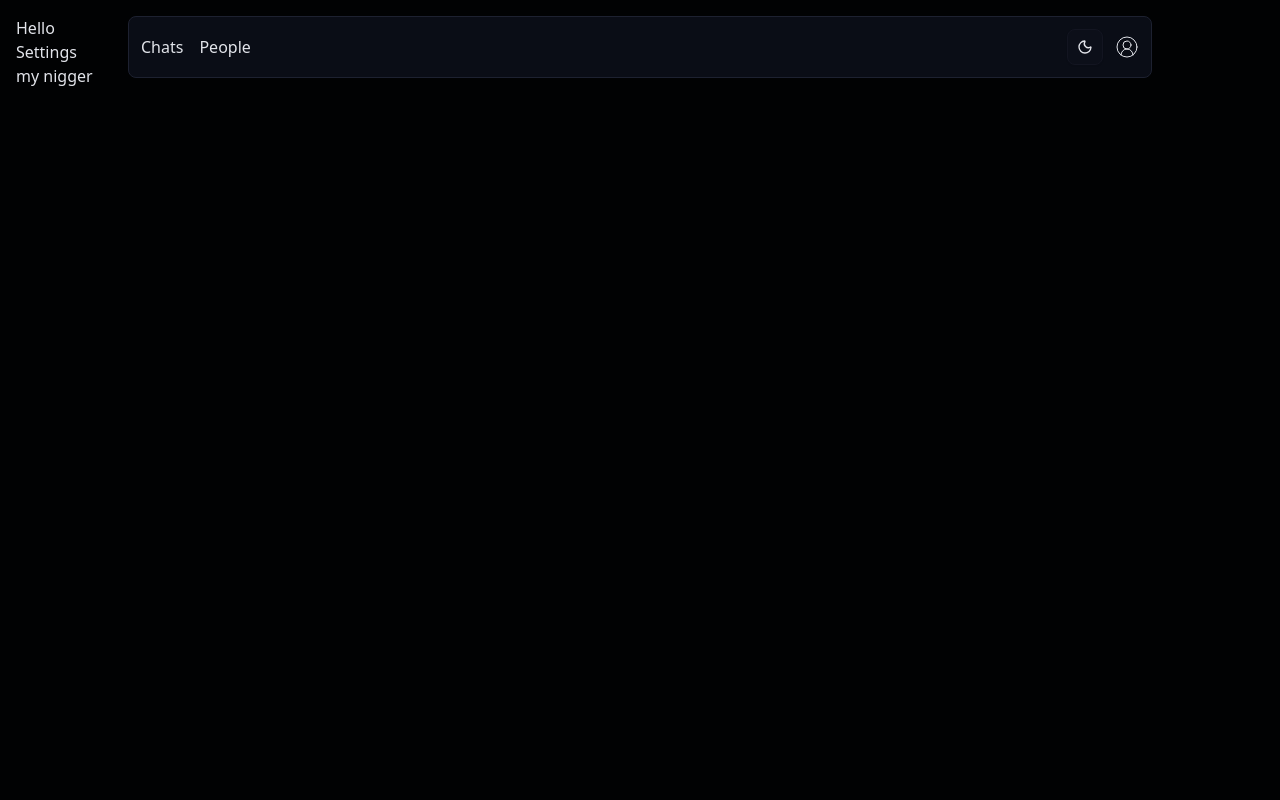
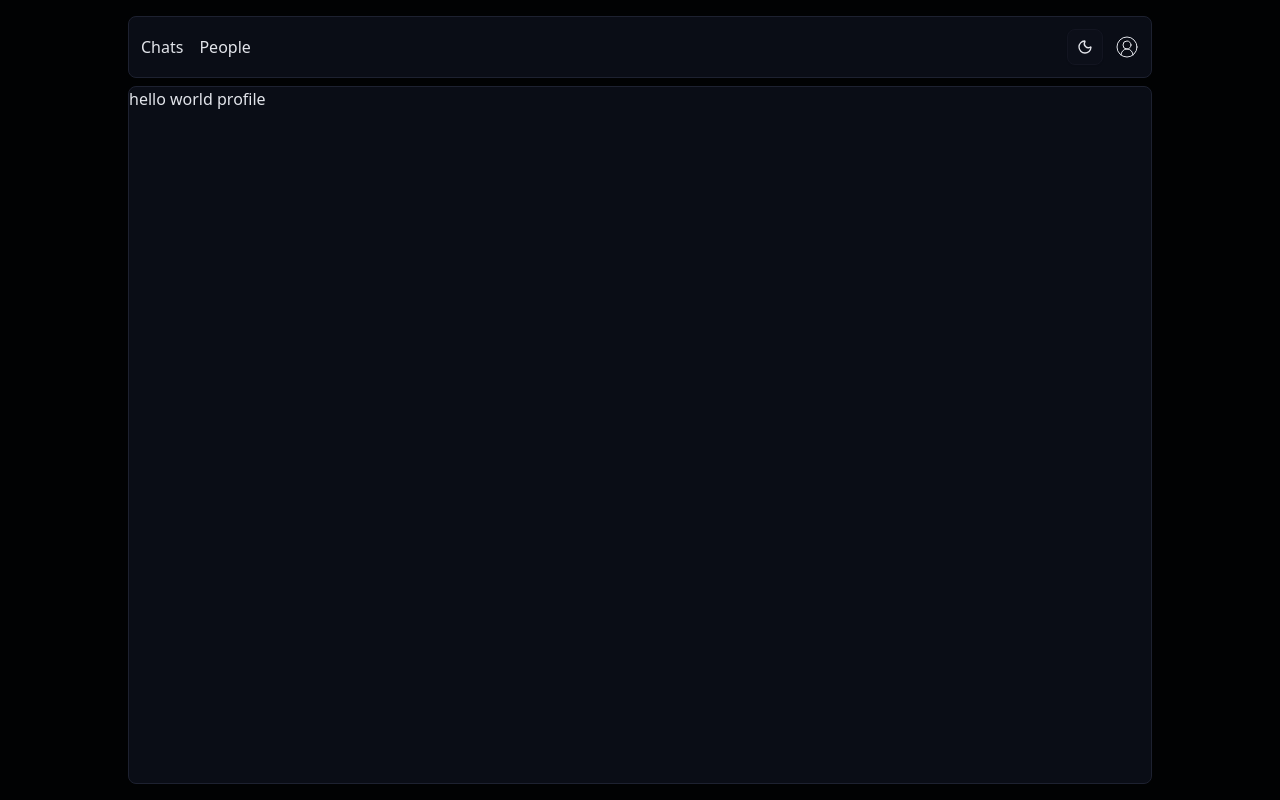
Before and after one commit to nethangabrielb/messaging-app-frontend, a React (Vite) app: page /settings in a window 1280 px wide. Built offline with nearby package versions, Linux system fonts and the light colour scheme; no server answers; sample sign-in values are in the browser's storage.

Commit message:
feat: initialized routes and components for settings and account

```diff
--- /dev/null
+++ b/src/components/settings/Account.tsx
@@ -0,0 +1,5 @@
+const Account = () => {
+  return <div>hello world account</div>;
+};
+
+export default Account;
--- /dev/null
+++ b/src/components/settings/Profile.tsx
@@ -0,0 +1,5 @@
+const Profile = () => {
+  return <div>hello world profile</div>;
+};
+
+export default Profile;
--- a/src/pages/authenticated/Settings.tsx
+++ b/src/pages/authenticated/Settings.tsx
@@ -1,5 +1,14 @@
+import { Outlet } from "react-router-dom";
+
 const Settings = () => {
-  return <div>Hello Settings my nigger</div>;
+  return (
+    <main className="flex col-start-2 col-end-3 row-start-2 border border-border bg-card rounded-md max-h-full">
+      {/* Sidebar should be here */}
+
+      {/* Content of the sidebar selection should be here */}
+      <Outlet></Outlet>
+    </main>
+  );
 };
 
 export default Settings;
--- a/src/routes/routes.tsx
+++ b/src/routes/routes.tsx
@@ -6,6 +6,8 @@ import protectedLoader from "@/lib/protectedLoader";
 import People from "@/pages/authenticated/People";
 import Chats from "@/pages/authenticated/Chats";
 import Settings from "@/pages/authenticated/Settings";
+import Profile from "@/components/settings/Profile";
+import Account from "@/components/settings/Account";
 
 const router = createBrowserRouter([
   {
@@ -47,6 +49,16 @@ const router = createBrowserRouter([
         <Settings></Settings>
       </Layout>
     ),
+    children: [
+      {
+        index: true,
+        element: <Profile></Profile>,
+      },
+      {
+        path: "Account",
+        element: <Account></Account>,
+      },
+    ],
   },
 ]);
 
```
